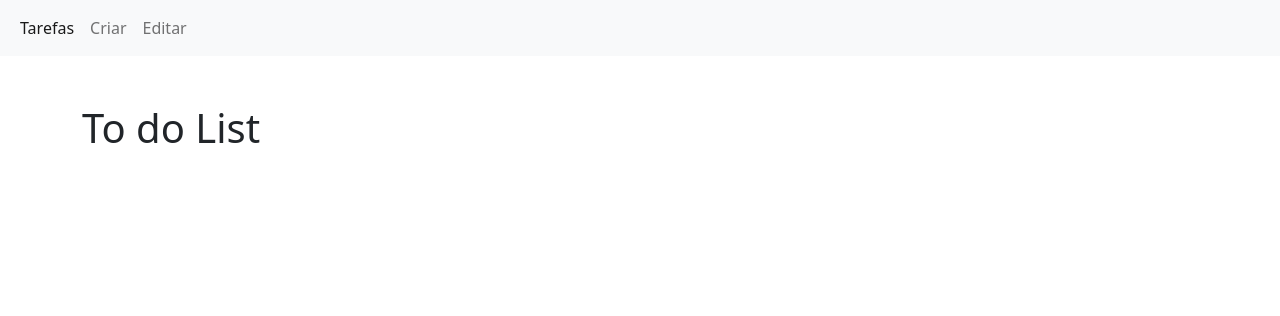
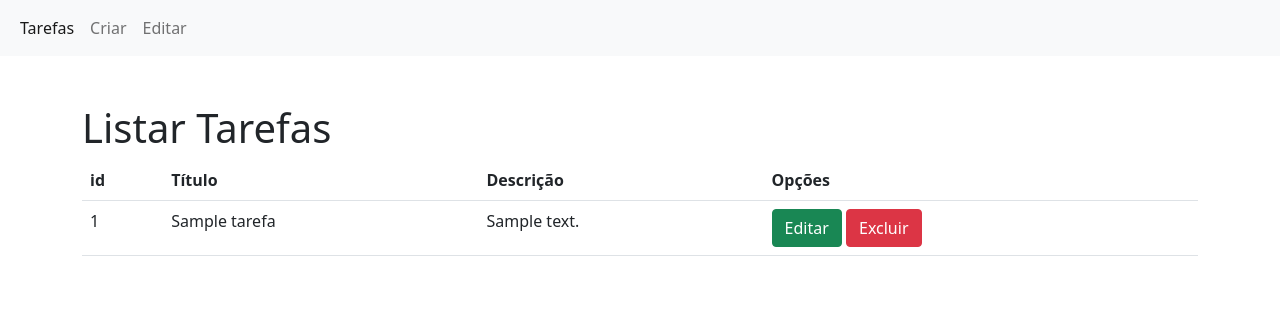
Before and after one commit to miqueiaspcoelho/inforgeneses-teste-desenvolvimento, a PHP site: page /index.php?page=listar in a window 1280 px wide. Shown: the top 316 px of the page. Run offline with PHP 8.4, Linux system fonts and the light colour scheme; tables that the repository leaves empty or names only in its code hold one stand-in row (values such as "Sample post").

Commit message:
atualiza index.php

```diff
--- a/index.php
+++ b/index.php
@@ -22,7 +22,7 @@
             <div class="collapse navbar-collapse" id="navbarNav">
                 <ul class="navbar-nav">
                     <li class="nav-item">
-                        <a class="nav-link active" aria-current="page" href="index.php">Tarefas</a>
+                        <a class="nav-link active" aria-current="page" href="?page=listar">Tarefas</a>
                     </li>
                     <li class="nav-item">
                         <a class="nav-link" href="?page=criar">Criar</a>
@@ -47,7 +47,9 @@
                     case "editar":
                         include("src/pages/editar-tarefa.php");
                         break;
-
+                    case "listar":
+                        include("src/pages/listar-tarefas.php");
+                        break;
                     case "gerenciar":
                         include("gerenciar.php");
                         break;
```
